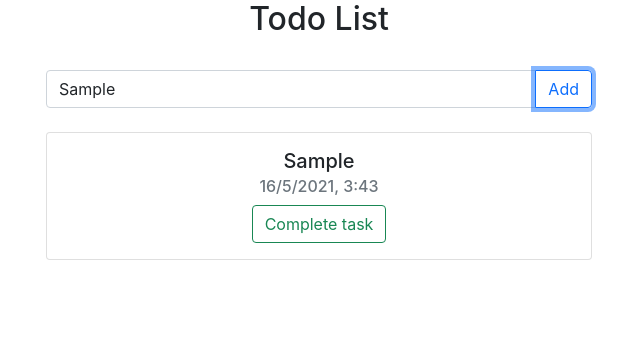
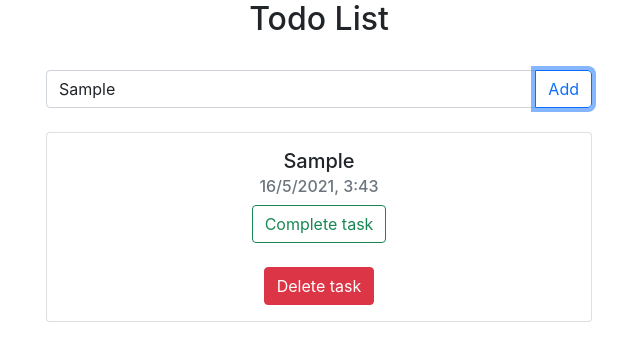
Before and after one commit to Herbert37/TodoList-ReactJs, a React (Create React App) app: page / in a window 1280 px wide. Both pictures are taken after typing "Sample" into the empty fields and a click on the button "Add". Shown: the top 358 px of the page, without its empty margins (321-961 px from the left). Built offline with nearby package versions, Linux system fonts and the light colour scheme.

Commit message:
delete task

```diff
--- /dev/null
+++ b/src/components/DeleteTask/index.jsx
@@ -0,0 +1,13 @@
+import React from "react";
+
+const DeleteTask = ({ deleteTask }) => {
+  return (
+    <>
+      <button type="button" onClick={deleteTask} className="btn btn-danger">
+        Delete task
+      </button>
+    </>
+  );
+};
+
+export default DeleteTask;
--- a/src/components/TasksList/index.jsx
+++ b/src/components/TasksList/index.jsx
@@ -1,7 +1,8 @@
 import React from "react";
 import CompleteTask from "../CompleteTask";
+import DeleteTask from "../DeleteTask";
 
-const TasksList = ({ taskList, changeTaskStatus }) => {
+const TasksList = ({ taskList, changeTaskStatus, deleteTask }) => {
   return (
     <div className="row justify-content-center">
       <div className="col-sm-6">
@@ -14,6 +15,9 @@ const TasksList = ({ taskList, changeTaskStatus }) => {
                 {...item}
                 changeTaskStatus={() => changeTaskStatus(index)}
               />
+              <br />
+              <br />
+              <DeleteTask {...item} deleteTask={() => deleteTask(index)} />
             </div>
           </div>
         ))}
--- a/src/views/Tasks.jsx
+++ b/src/views/Tasks.jsx
@@ -22,10 +22,10 @@ const Tasks = () => {
     taskList[index].isCompleted = true;
     setTaskList([...taskList]);
   };
-  /*const deleteTask = (index) =>{
-    taskList.splice(index);
+  const deleteTask = (index) => {
+    taskList.splice(index, 1);
     setTaskList([...taskList]);
-  }*/
+  };
 
   return (
     <div className="container">
@@ -33,7 +33,11 @@ const Tasks = () => {
       <br />
       <CreateTask saveNewTask={saveNewTask} />
       <br />
-      <TasksList taskList={taskList} changeTaskStatus={changeTaskStatus} />
+      <TasksList
+        taskList={taskList}
+        changeTaskStatus={changeTaskStatus}
+        deleteTask={deleteTask}
+      />
     </div>
   );
 };
```
